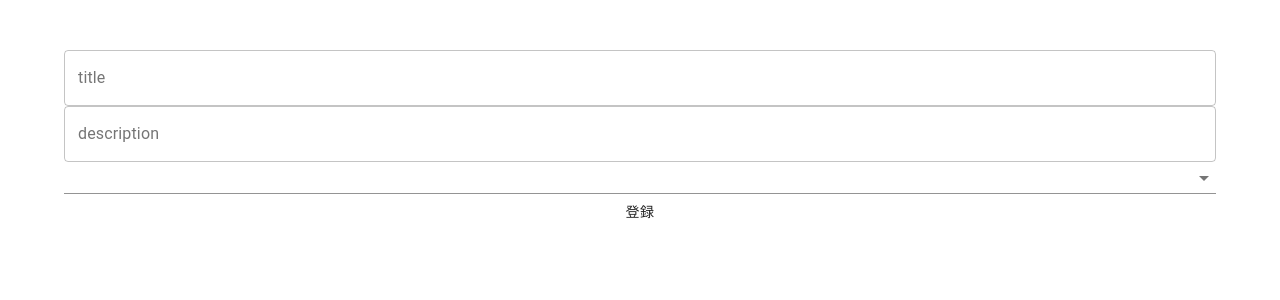
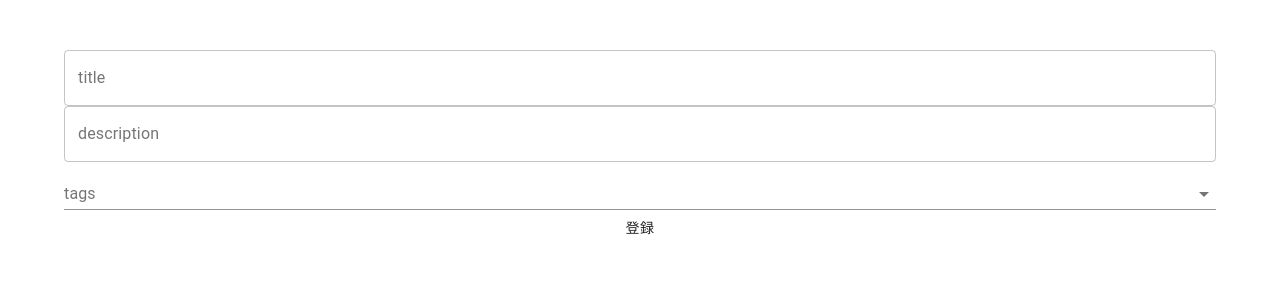
Before and after one commit to masoda1112/rails-todo-web, a React (Create React App) app: page /create in a window 1280 px wide. Shown: the top 300 px of the page. Built offline with nearby package versions, Linux system fonts and the light colour scheme.

Commit message:
フロント大枠完成

```diff
--- a/package.json
+++ b/package.json
@@ -4,9 +4,11 @@
   "private": true,
   "dependencies": {
     "@material-ui/core": "^4.11.4",
+    "@material-ui/lab": "^4.0.0-alpha.58",
     "@testing-library/jest-dom": "^5.11.4",
     "@testing-library/react": "^11.1.0",
     "@testing-library/user-event": "^12.1.10",
+    "axios": "^0.21.1",
     "node": "^16.3.0",
     "prop-types": "^15.7.2",
     "react": "^17.0.2",
--- a/src/api/todoTag.js
+++ b/src/api/todoTag.js
@@ -0,0 +1,11 @@
+import axios from "axios";
+
+const getTags = (todo_id) => {
+  axios.get(`localhost:3001/todo_tag/get/${todo_id}`).then((res) => res.data);
+};
+
+const addTags = (todo_id, tag_id) => {
+  axios.post(`localhost:3001/todo_tag/add/${todo_id}/${tag_id}`);
+};
+
+export default { getTags, addTags };
--- a/src/api/todos.js
+++ b/src/api/todos.js
@@ -0,0 +1,19 @@
+import axios from "axios";
+
+const getTodos = () => {
+  return axios.get(`localhost:3001/todo/get/`);
+};
+
+const searchTodos = (text) => {
+  return axios.get(`localhost:3001/todo/search/${text}/`);
+};
+
+const createTodo = (title, description) => {
+  return axios.post(`localhost:3001/todo/post/${title}/${description}/`);
+};
+
+const deleteTodo = (id) => {
+  return axios.post(`localhost:3001/todo/delete/${id}/`);
+};
+
+export { getTodos, searchTodos, createTodo, deleteTodo };
--- a/src/components/createForm.js
+++ b/src/components/createForm.js
@@ -1,22 +1,38 @@
-import { TextField, Select, MenuItem, Button } from "@material-ui/core";
+import { TextField, Button } from "@material-ui/core";
+import Autocomplete from "@material-ui/lab/Autocomplete";
 import { useState } from "react";
+import { createTodo } from "../api/todos";
+import addTags from "../api/todoTag";
 
 const CreateForm = () => {
   // ここでapiを呼び出す（create）
   const [title, setTitle] = useState("");
   const [description, setDescription] = useState("");
-  const [tag, setTag] = useState("");
+  const [tags, setTags] = useState([]);
 
-  const createTodo = () => {
-    console.log(title, description, tag);
-    setTitle("");
-    setDescription("");
-    setTag("");
+  const tagList = [
+    { name: "work", id: 0 },
+    { name: "private", id: 1 },
+    { name: "dev", id: 2 },
+    { name: "input", id: 3 },
+  ];
+
+  const handleCreateTodo = () => {
+    //データベースにtodoを投稿し、返答をtodoに格納する
+    const todo = createTodo(title, description);
+    //addTodoTagsにtodoのidを渡す
+    addTodoTags(todo.id);
   };
 
+  const addTodoTags = (id) => {
+    tags.map((tag) => {
+      //addTagsを繰り返し処理、todoのidを渡さないといけない
+      addTags(id, tag);
+    });
+  };
   return (
     <>
-      <form onSubmit={createTodo}>
+      <form onSubmit={handleCreateTodo}>
         <TextField
           id="title"
           label="title"
@@ -31,12 +47,22 @@ const CreateForm = () => {
           fullWidth
           onChange={(e) => setDescription(e)}
         />
-        <Select id="select" fullWidth>
-          <MenuItem value="work">work</MenuItem>
-          <MenuItem value="private">private</MenuItem>
-          <MenuItem value="dev">dev</MenuItem>
-          <MenuItem value="input">input</MenuItem>
-        </Select>
+        <Autocomplete
+          multiple
+          id="tags-standard"
+          options={tagList}
+          getOptionLabel={(option) => option.name}
+          renderInput={(params) => (
+            <TextField
+              {...params}
+              variant="standard"
+              label="tags"
+              placeholder="タグを追加"
+              onChange={(e) => setTags([...tags, { name: e.name, id: e.id }])}
+            />
+          )}
+          fullWidth
+        />
         <Button fullWidth type="submit" value="sabmit">
           登録
         </Button>
--- a/src/components/listArea.js
+++ b/src/components/listArea.js
@@ -1,5 +1,11 @@
 import Todo from "./todo";
+import { getTodos } from "../api/todos";
+import React from "react";
+// import { useEffect } from "react";
+
 const ListArea = () => {
+  getTodos();
+  // console.log(todos);
   const todoList = [
     { title: "読書", description: "イシューから始めよ" },
     { title: "読書", description: "イシューから始めよ" },
--- a/src/components/searchArea.js
+++ b/src/components/searchArea.js
@@ -1,11 +1,12 @@
 import { Input, Button } from "@material-ui/core";
 import { useState } from "react";
+import { searchTodos } from "../api/todos";
 
 const SearchArea = () => {
   // ここでapiを呼び出す（get）
   const [searchQuery, setSearchQuery] = useState();
   const handleSubmit = () => {
-    console.log(searchQuery);
+    searchTodos(searchQuery);
     setSearchQuery("");
   };
   return (
```
Also changed, not shown: 2 other files (tests, documents, lock files or other folders).
